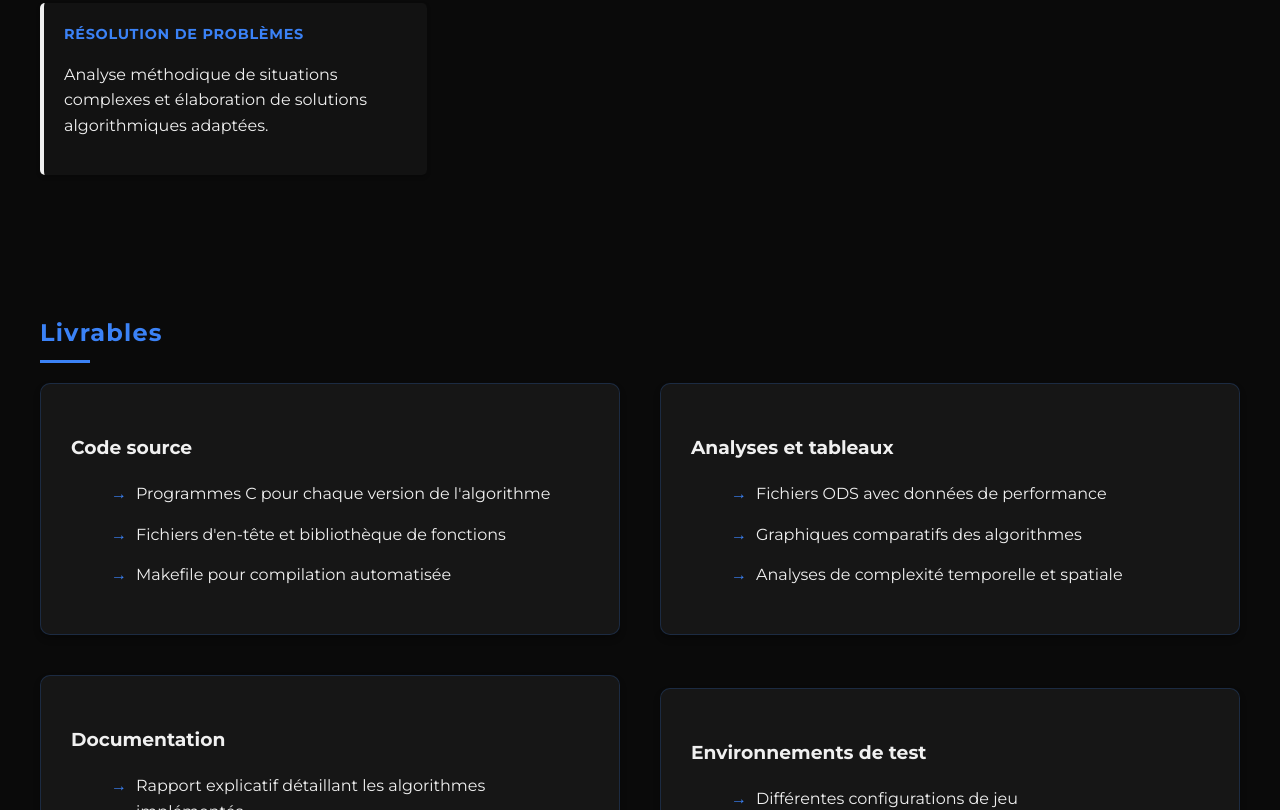
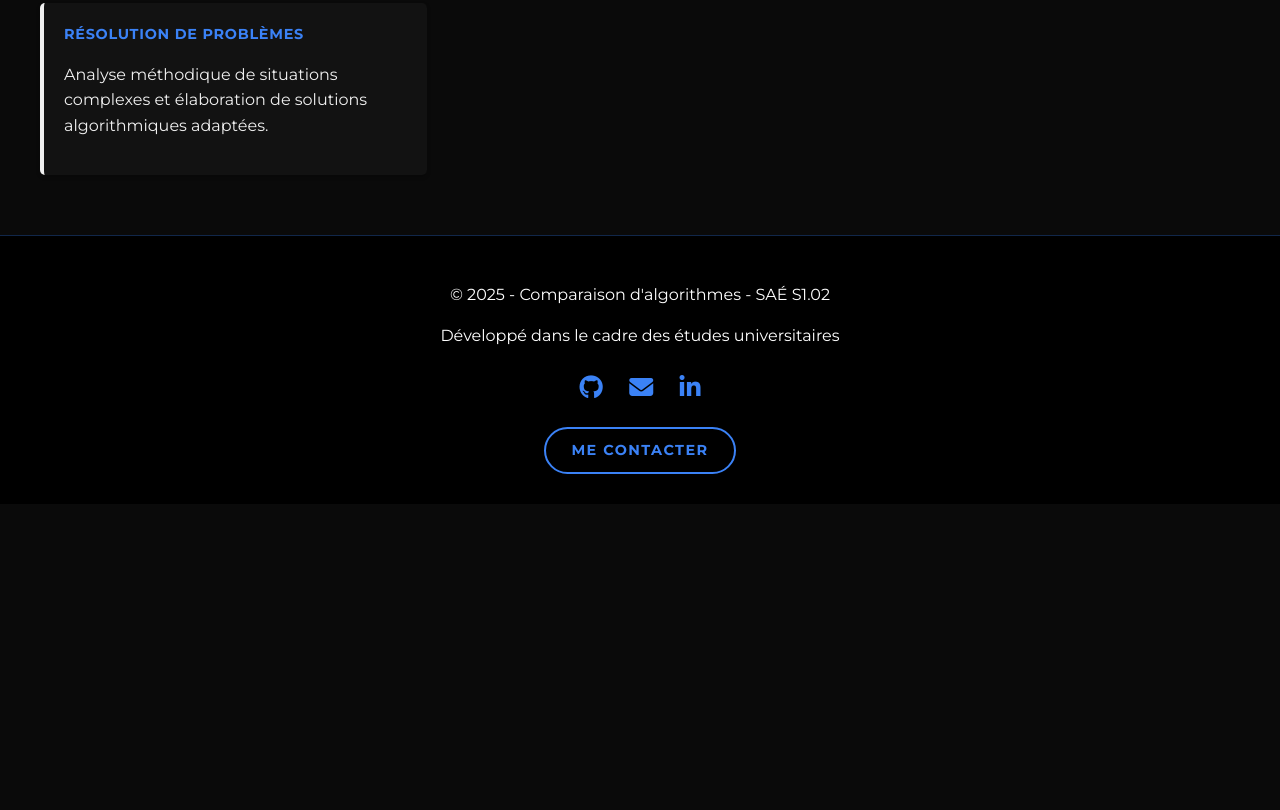
Before and after one commit to Tx-diloxi/Portfolio, a plain HTML site: page files/projet/projet_1.02.html in a window 1280 px wide. Shown: the part 4283-5093 px from the top of the page. After the commit the page ends 4787 px from the top, so only its background shows below. Drawn offline with Linux system fonts and the light colour scheme.

Commit message:
Update projet_1.02.html

```diff
--- a/files/projet/projet_1.02.html
+++ b/files/projet/projet_1.02.html
@@ -101,7 +101,7 @@
             <div class="competence-grid">
                 <div class="competence-card" style="border-left-color: var(--primary-color);">
                     <div class="competence-title">Recherche de chemins</div>
-                    <p>Implémentation d'algorithmes de pathfinding pour déterminer le chemin optimal vers les pommes.</p>
+                    <p>Implémentation d'algorithmes pour déterminer le chemin optimal vers les pommes.</p>
                 </div>
 
                 <div class="competence-card" style="border-left-color: var(--primary-color);">
@@ -180,49 +180,6 @@
         </div>
     </section>
 
-    <section>
-        <div class="container">
-            <h2>Livrables</h2>
-            <div class="project-details">
-                <div class="project-card">
-                    <h3>Code source</h3>
-                    <ul class="info-list">
-                        <li>Programmes C pour chaque version de l'algorithme</li>
-                        <li>Fichiers d'en-tête et bibliothèque de fonctions</li>
-                        <li>Makefile pour compilation automatisée</li>
-                    </ul>
-                </div>
-
-                <div class="project-card">
-                    <h3>Analyses et tableaux</h3>
-                    <ul class="info-list">
-                        <li>Fichiers ODS avec données de performance</li>
-                        <li>Graphiques comparatifs des algorithmes</li>
-                        <li>Analyses de complexité temporelle et spatiale</li>
-                    </ul>
-                </div>
-
-                <div class="project-card">
-                    <h3>Documentation</h3>
-                    <ul class="info-list">
-                        <li>Rapport explicatif détaillant les algorithmes implémentés</li>
-                        <li>Documentation technique du code source</li>
-                        <li>Mode d'emploi pour exécuter les tests</li>
-                    </ul>
-                </div>
-
-                <div class="project-card">
-                    <h3>Environnements de test</h3>
-                    <ul class="info-list">
-                        <li>Différentes configurations de jeu</li>
-                        <li>Scénarios de test avec positions prédéfinies</li>
-                        <li>Benchmarks standardisés pour comparaisons</li>
-                    </ul>
-                </div>
-            </div>
-        </div>
-    </section>
-
     <footer>
         <div class="container">
             <p>© 2025 - Comparaison d'algorithmes - SAÉ S1.02</p>
```
